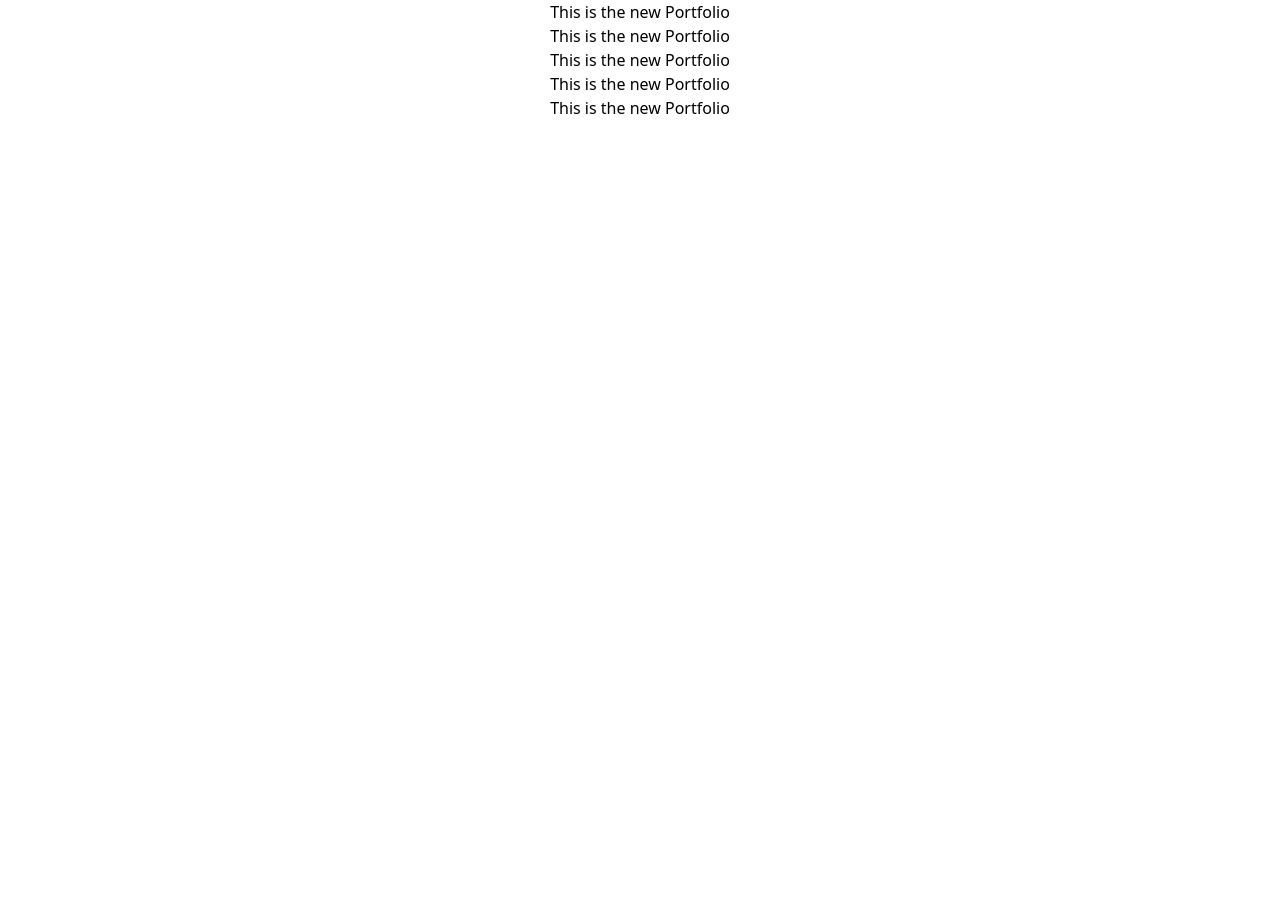
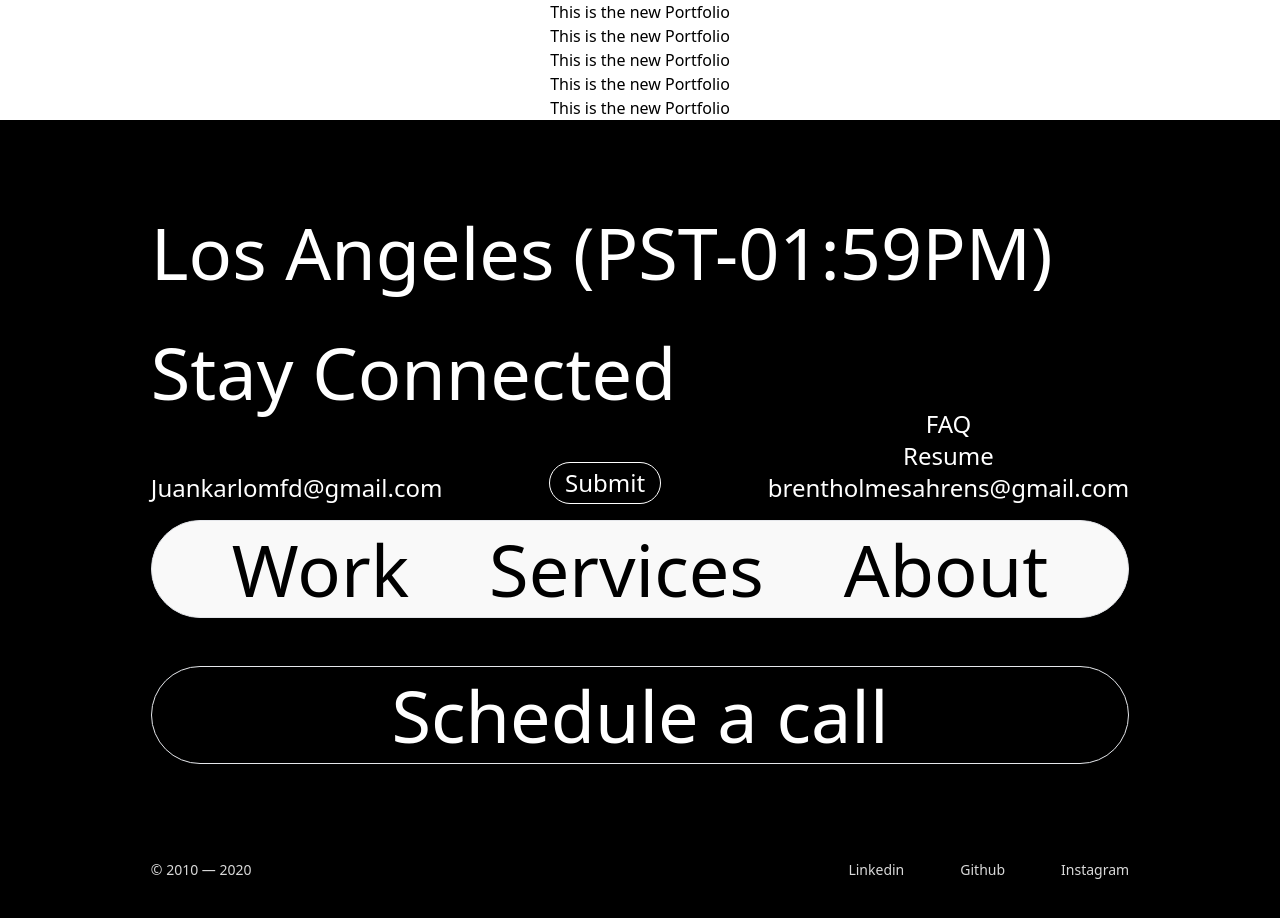
Before and after one commit to brentahrens1/brent-ahrens-portfolio-2024, a React (Create React App) app: page / in a window 1280 px wide. Shown: the part 840-1758 px from the top of the page. Before the commit the page ends 960 px from the top, so only its background shows below. Built offline with nearby package versions, Linux system fonts and the light colour scheme.

Commit message:
Build desktop footer layout

```diff
--- a/src/App.tsx
+++ b/src/App.tsx
@@ -1,5 +1,6 @@
 import './App.css';
 import Navbar from './components/partials/navigation/navbar';
+import Footer from './components/partials/footer/footer';
 
 function App() {
   return (
@@ -45,6 +46,7 @@ function App() {
       <h1>This is the new Portfolio</h1>
       <h1>This is the new Portfolio</h1>
       <h1>This is the new Portfolio</h1>
+      <Footer />
     </div>
   );
 };
--- /dev/null
+++ b/src/components/partials/footer/footer.tsx
@@ -0,0 +1,53 @@
+const Footer = () => {
+  return (
+    <footer className="h-screen w-full bg-black px-20 pt-24 pb-10 flex items-center justify-center">
+      <div className="max-w-6xl flex flex-col justify-between h-full">
+        <div>
+          <div className="flex flex-col items-start">
+            <h1 className="text-7xl text-white font-normal">Los Angeles (PST-01:59PM)</h1>
+            <h1 className="text-7xl text-white mt-12">Stay Connected</h1>
+          </div>
+          <div className="flex items-end justify-between">
+            <p className="text-2xl text-white">Juankarlomfd@gmail.com</p>
+            <p className="text-2xl text-white px-3 py-1 border-cta border-white rounded-full w-28">Submit</p>
+            <div>
+              <p className="text-2xl text-white">FAQ</p>
+              <p className="text-2xl text-white">Resume</p>
+              <p className="text-2xl text-white">brentholmesahrens@gmail.com</p>
+            </div>
+          </div>
+        </div>
+        <div>
+          <div className="flex items-center justify-between gap-20 py-3 border rounded-full px-20 bg-offwhite cursor-pointer">
+            <div>
+              <p className="text-7xl text-black">Work</p>
+            </div>
+            <div>
+              <p className="text-7xl text-black">Services</p>
+            </div>
+            <div>
+              <p className="text-7xl text-black">About</p>
+            </div>
+          </div>
+          <div className="flex justify-center items-center gap-20 py-3 border-cta rounded-full px-20 bg-black cursor-pointer mt-12">
+            <div className="text-center">
+              <p className="text-7xl text-white">Schedule a call</p>
+            </div>
+          </div>
+          <div className="flex items-center justify-between mt-24">
+            <div>
+              <p className="text-sm text-lightgray">© 2010 — 2020</p>
+            </div>
+            <div className="flex items-center gap-14">
+              <p className="text-sm text-lightgray">Linkedin</p>
+              <p className="text-sm text-lightgray">Github</p>
+              <p className="text-sm text-lightgray">Instagram</p>
+            </div>
+          </div>
+        </div>
+      </div>
+    </footer>
+  );
+};
+
+export default Footer;
--- a/tailwind.config.js
+++ b/tailwind.config.js
@@ -6,10 +6,14 @@ module.exports = {
   theme: {
     extend: {
       colors: {
-        offwhite: '#F9F9F9'
+        offwhite: '#F9F9F9',
+        lightgray: '#D9D9D9'
       },
       dropShadow: {
         'button': '0px 4px 4px rgba(0, 0, 0, 0.19)'
+      },
+      borderWidth: {
+        'cta': '1.5px'
       }
     },
   },
```
